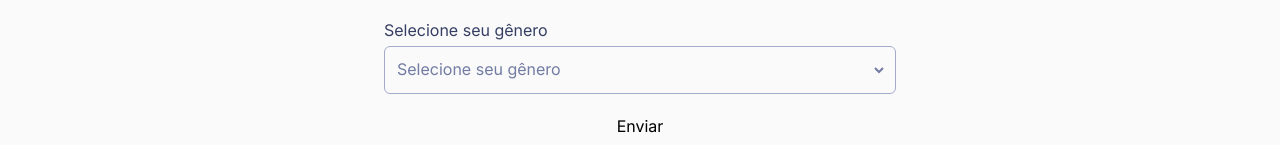
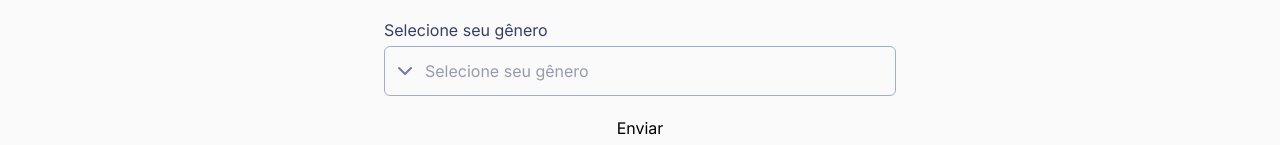
Before and after one commit to cosmossocialtime/register-ongs, a Next.js app: page / in a window 1280 px wide. Shown: the part 517-662 px from the top of the page. Built offline with nearby package versions, Linux system fonts and the light colour scheme.

Commit message:
:package: implement select gender

```diff
--- a/package.json
+++ b/package.json
@@ -24,6 +24,7 @@
     "react-datepicker": "^4.15.0",
     "react-dom": "18.2.0",
     "react-hook-form": "^7.45.1",
+    "tailwind-merge": "^1.14.0",
     "tailwindcss": "3.3.2",
     "typescript": "5.1.6",
     "zod": "^3.21.4"
--- a/src/app/page.tsx
+++ b/src/app/page.tsx
@@ -2,9 +2,10 @@
 import Header from '@/components/Header'
 import { Layout } from '@/components/Layout'
 import { Mail, Smartphone, User } from 'lucide-react'
-import { useForm } from 'react-hook-form'
+import { useForm, Controller } from 'react-hook-form'
 import { zodResolver } from '@hookform/resolvers/zod'
 import { Input } from '@/components/Input'
+import { InputSelect } from '@/components/Select'
 import { phoneMask } from '@/mask/MaskForNumberTel'
 import { useEffect } from 'react'
 import {
@@ -12,12 +13,15 @@ import {
   schemaFormValidation,
 } from '@/types/Input/typesRegisterForm'
 
+const genders = ['Masculino', 'Feminino', 'Outro']
+
 export default function Home() {
   const {
     register,
     handleSubmit,
     watch,
     setValue,
+    control,
     formState: { errors },
   } = useForm<TypeFormRegisterOngs>({
     resolver: zodResolver(schemaFormValidation),
@@ -34,6 +38,7 @@ export default function Home() {
   function handleSubmitForm(data: TypeFormRegisterOngs) {
     console.log(data)
   }
+
   console.log(errors)
 
   return (
@@ -111,22 +116,21 @@ export default function Home() {
             <div className="flex flex-col gap-1 text-gray-600">
               <label htmlFor="gender">Selecione seu gênero</label>
               <div className="flex w-full items-center gap-1 rounded-md border border-gray-50 transition-colors hover:border-[#9D37F2] hover:shadow-sm hover:shadow-[#9D37F2] focus:border-[#65BAFA] focus:outline-none focus:ring-1 focus:ring-[#65BAFA]">
-                <select
-                  className="mr-2 w-full cursor-pointer rounded-lg border-none bg-transparent px-2 py-3 text-gray-500 focus:border-none focus:outline-none"
-                  {...register('gender')}
-                >
-                  <option
-                    value={''}
-                    disabled
-                    selected
-                    className="hover:bg-gray-600"
-                  >
-                    Selecione seu gênero
-                  </option>
-                  <option>Masculino</option>
-                  <option>Feminino</option>
-                  <option>Outro</option>
-                </select>
+                <Controller
+                  name="gender"
+                  control={control}
+                  defaultValue=""
+                  render={({ field }) => (
+                    <InputSelect
+                      className="mr-2 w-full cursor-pointer rounded-lg border-none bg-transparent px-2 py-3 text-gray-600 focus:border-none focus:outline-none"
+                      placeholder="Selecione seu
+                      gênero"
+                      items={genders}
+                      option={field.value}
+                      changeOption={(option) => field.onChange(option)}
+                    />
+                  )}
+                />
               </div>
             </div>
             {errors.gender && (
--- /dev/null
+++ b/src/components/Select/index.tsx
@@ -0,0 +1,69 @@
+import * as Select from '@radix-ui/react-select'
+import { Check, ChevronDownIcon } from 'lucide-react'
+import { twMerge } from 'tailwind-merge'
+
+interface InputSelectProps extends Select.SelectProps {
+  items: string[]
+  option: string
+  placeholder: string
+  changeOption: (option: string) => void
+  className?: string
+  maxHeightView?: string
+}
+
+export function InputSelect({
+  items,
+  option,
+  changeOption,
+  placeholder,
+  className,
+  maxHeightView,
+  ...rest
+}: InputSelectProps) {
+  return (
+    <Select.Root {...rest} defaultValue={option} onValueChange={changeOption}>
+      <Select.Trigger
+        data-placeholder
+        className={twMerge(
+          `${
+            rest.disabled ? 'border-0 border-b' : 'border'
+          } group flex flex-1 items-center gap-2 rounded border-solid border-gray-400 px-4 py-3`,
+          className,
+        )}
+      >
+        <Select.Icon>
+          <ChevronDownIcon className="text-gray-500 group-hover:text-[#9D37F2] group-data-[disabled]:opacity-20" />
+        </Select.Icon>
+        <Select.Value asChild>
+          <span className={`${option ? 'text-gray-500' : 'opacity-50'}`}>
+            {option || placeholder}
+          </span>
+        </Select.Value>
+      </Select.Trigger>
+      <Select.Portal>
+        <Select.Content
+          side="bottom"
+          sideOffset={16}
+          position="popper"
+          className="w-full rounded bg-white p-2 shadow-xl"
+        >
+          <Select.Viewport style={{ maxHeight: maxHeightView }}>
+            {items.map((item, key) => (
+              <Select.Item
+                className="flex cursor-pointer items-center justify-between gap-4 rounded-md p-3 text-violet-500 outline-none hover:bg-violet-500 hover:text-white"
+                key={key}
+                value={item}
+                disabled={item === option}
+              >
+                <Select.ItemText>{item}</Select.ItemText>
+                <Select.ItemIndicator>
+                  <Check size={18} />
+                </Select.ItemIndicator>
+              </Select.Item>
+            ))}
+          </Select.Viewport>
+        </Select.Content>
+      </Select.Portal>
+    </Select.Root>
+  )
+}
--- a/src/types/Input/typesRegisterForm.ts
+++ b/src/types/Input/typesRegisterForm.ts
@@ -3,7 +3,9 @@ import { z } from 'zod'
 export const schemaFormValidation = z.object({
   name: z.string().min(3, 'Por favor digite um nome válido'),
   email: z.string().email('Por favor digite um email válido.'),
-  birth: z.coerce.date(),
+  birth: z.coerce.date().refine((date) => date < new Date(), {
+    message: 'Data invalida, por favor selecione uma data válida',
+  }),
   tel: z
     .string()
     .min(15, 'Informe um numero de telefone válido')
```
Also changed, not shown: 1 other file (tests, documents, lock files or other folders).
